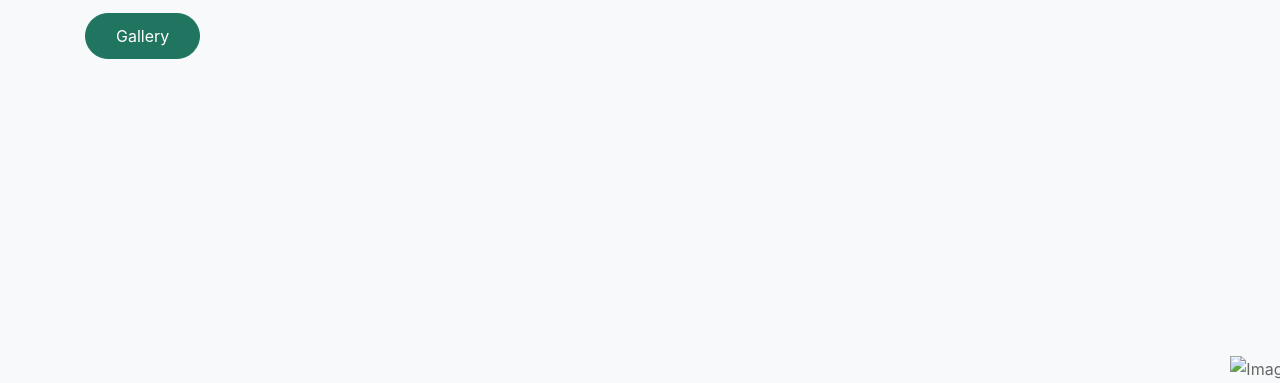
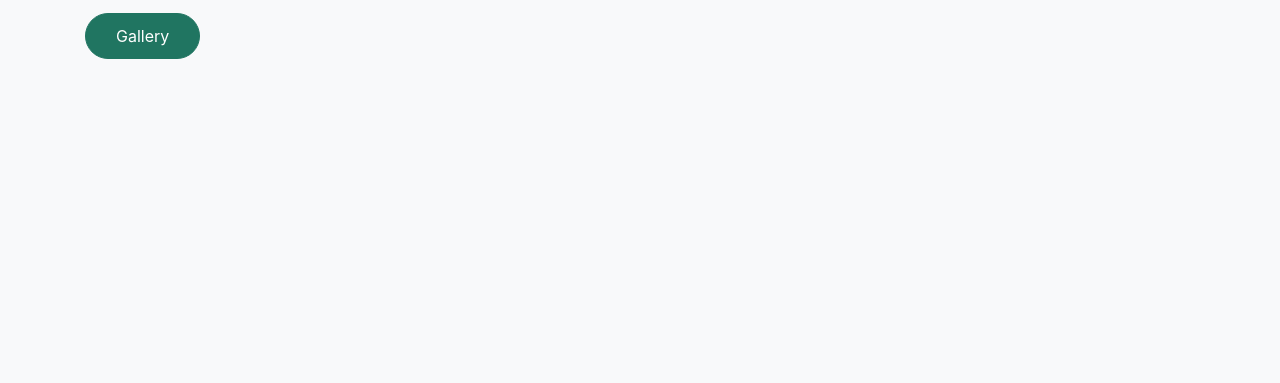
Before and after one commit to darrell2645/web-glofami, a plain HTML site: page index.html in a window 1280 px wide. Shown: the part 417-800 px from the top of the page. Drawn offline with Linux system fonts and the light colour scheme; files whose address does not match are found by name; a web font is replaced by a local one.

Commit message:
Update index.html

```diff
--- a/index.html
+++ b/index.html
@@ -110,7 +110,7 @@
         </div>
       </div>
 
-      <img src="" alt="Image" class="img-face" data-aos="fade">
+      <!-- <img src="" alt="Image" class="img-face" data-aos="fade"> -->
 
 
     </div>
```
